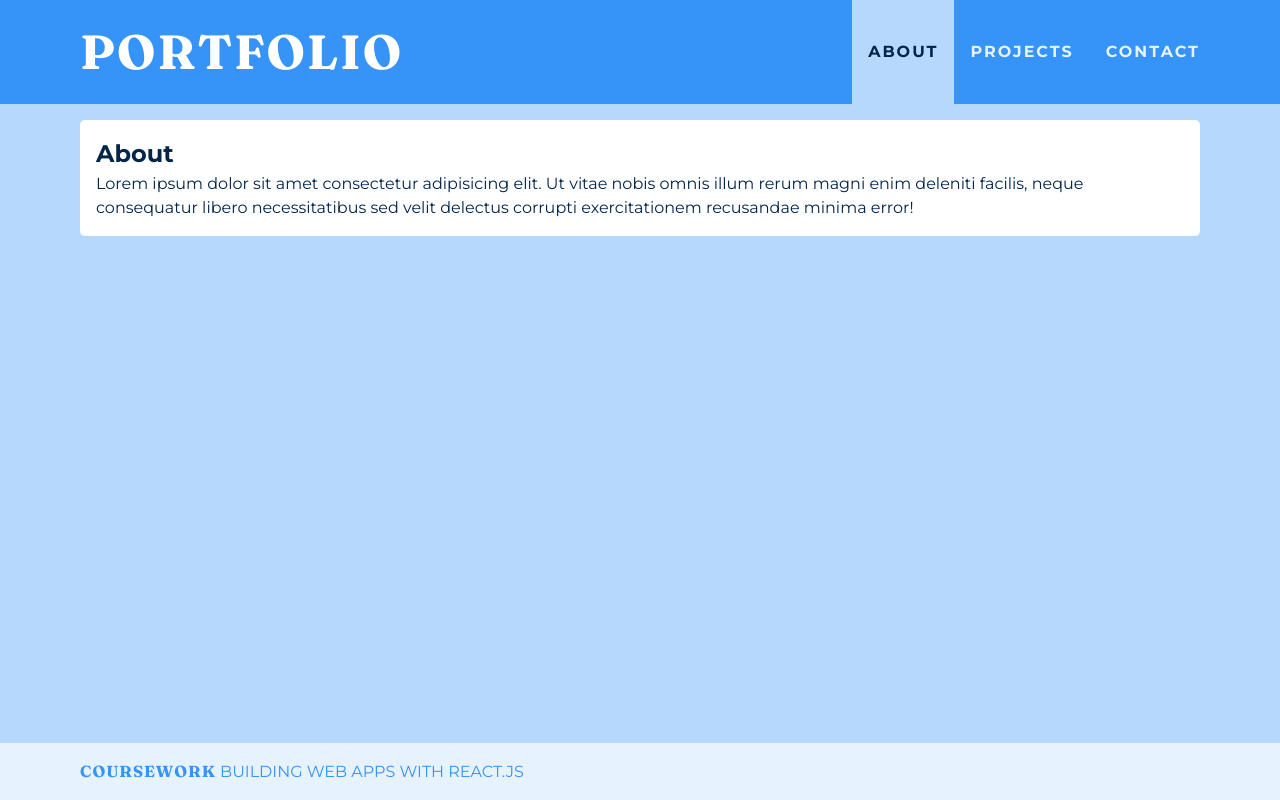
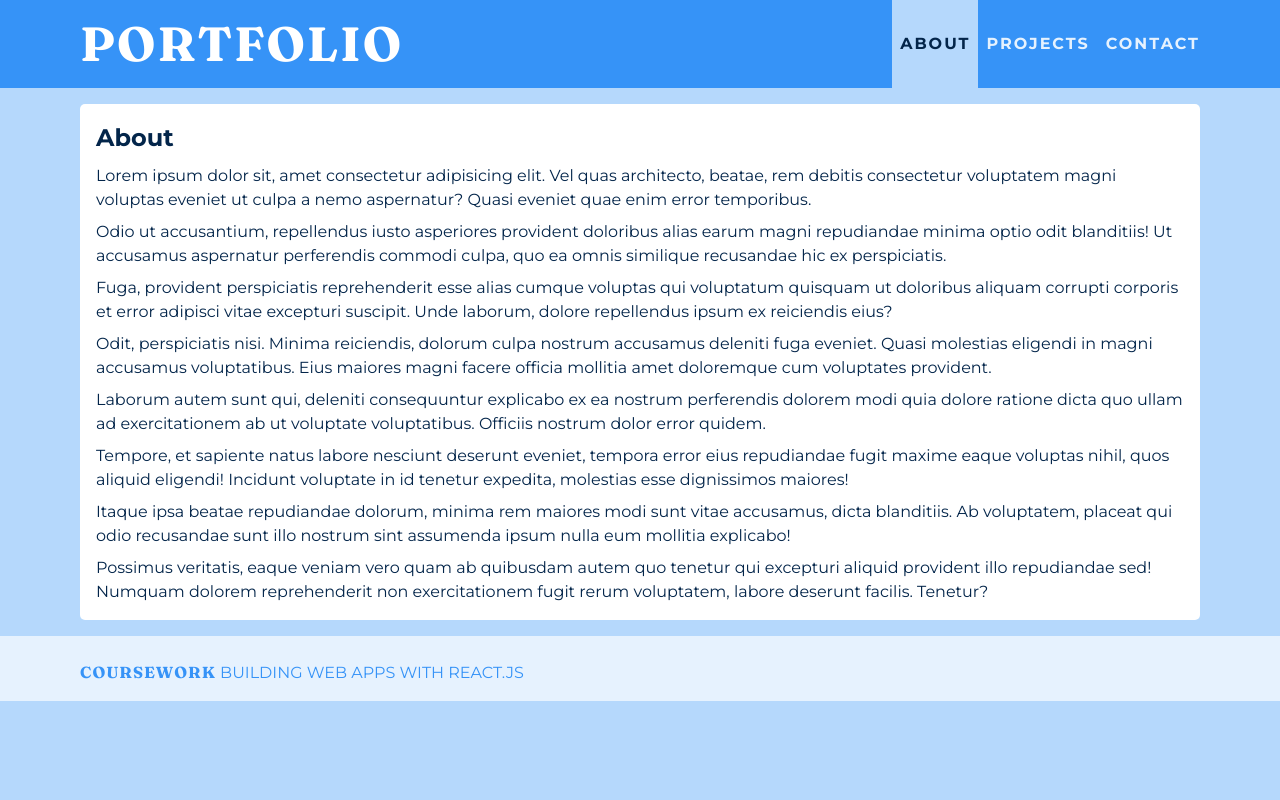
Before and after one commit to dana-eliz8bit/clg-react-app, a React (Create React App) app: page /about in a window 1280 px wide. Built offline with nearby package versions, Linux system fonts and the light colour scheme.

Commit message:
Styled food gallery project.

```diff
--- a/src/App.css
+++ b/src/App.css
@@ -29,12 +29,6 @@ body {
 main,
 footer {
   padding: 1rem 5rem;
-}
-
-footer {
-  position: absolute;
-  left: 0;
-  bottom: 0;
   width: 100vw;
 }
 
@@ -43,3 +37,7 @@ section {
   padding: 1rem;
   border-radius: 5px;
 }
+
+p {
+  margin-top: .5rem;
+}
--- /dev/null
+++ b/src/components/button/index.jsx
@@ -0,0 +1,11 @@
+const Button = (props) => {
+  return (
+    <div>
+      <button style={{ backgroundColor: props.isActive ? "green" : "red" }}>
+        {props.name}
+      </button>
+    </div>
+  );
+};
+
+export default Button;
--- a/src/components/foodList/foodListItem.jsx
+++ b/src/components/foodList/foodListItem.jsx
@@ -0,0 +1,22 @@
+import Button from "../button";
+import classes from "./foodListItem.module.css";
+
+function FoodListItem(props) {
+  return (
+    <div className={classes["list-item"]}>
+      {!props.foodData.haveTried && <h3 className={classes.accent}>Must try!</h3>}
+      <img src={props.foodData.image} alt={props.foodData.title} />
+      <h3>
+        {props.foodData.title} | {""}
+        {props.foodData.rating > 0 ? `${props.foodData.rating}/5` : `No Rating`}
+      </h3>
+      <p>{props.foodData.description}</p>
+      {/* <div className={classes["flex-group"]}>
+        <Button name="👍" isActive={true} />
+        <Button name="👎" isActive={false} />
+      </div> */}
+    </div>
+  );
+}
+
+export default FoodListItem;
--- a/src/components/foodList/foodListItem.module.css
+++ b/src/components/foodList/foodListItem.module.css
@@ -0,0 +1,29 @@
+img {
+  border-radius: 5px;
+  margin-bottom: 1rem;
+}
+
+
+.list-item {
+  display: flex;
+  flex-direction: column;
+  width: 30%;
+  padding: 1rem 0;
+}
+
+.accent {
+  font-family: var(--ff-accent);
+  color: var(--clr-primary-600);
+  text-transform: uppercase;
+  background-color: yellow;
+  border-radius: 50%;
+  position: absolute;
+  margin: 10px;
+  padding: 10px;
+}
+
+.flex-group {
+  display: flex;
+  flex-direction: row;
+  justify-content: space-between;
+}
--- a/src/components/foodList/index.jsx
+++ b/src/components/foodList/index.jsx
@@ -0,0 +1,11 @@
+import data from "../../data/food.json";
+import FoodListItem from "./foodListItem";
+
+
+function FoodList() {
+  return data.food.map((food) => {
+    return <FoodListItem foodData={food} />
+  });
+}
+
+export default FoodList;
--- a/src/components/navigation/navigation.module.css
+++ b/src/components/navigation/navigation.module.css
@@ -6,7 +6,7 @@
   justify-content: space-between;
   align-items: stretch;
   gap: 2rem;
-  padding: 0 4rem;
+  padding: 0 4.5rem;
 }
 
 .nav ul {
@@ -20,7 +20,7 @@
   height: 100%;
   display: flex;
   align-items: center;
-  padding: 1rem;
+  padding: .5rem;
 }
 
 .title {
--- a/src/data/food.json
+++ b/src/data/food.json
@@ -0,0 +1,25 @@
+{
+  "food": [
+    {
+      "title": "Acai Bowl",
+      "image": "https://images.unsplash.com/photo-1590301157284-ab2f8707bdc1?ixlib=rb-4.0.3&ixid=MnwxMjA3fDB8MHxwaG90by1wYWdlfHx8fGVufDB8fHx8&auto=format&fit=crop&w=735&q=80",
+      "description": "A thick smoothie in a bowl made with acai berry and fruit.. and garnished with a variety of colorful and tasty toppings.",
+      "rating": "5",
+      "haveTried": true
+    },
+    {
+      "title": "Avocado Toast",
+      "image": "https://images.unsplash.com/photo-1633204339698-5353c80c9046?ixlib=rb-4.0.3&ixid=MnwxMjA3fDB8MHxwaG90by1wYWdlfHx8fGVufDB8fHx8&auto=format&fit=crop&w=687&q=80",
+      "description": "Creamy avocado on whole grain toast .. and garnished with a variety of colorful and tasty toppings.",
+      "rating": "5",
+      "haveTried": true
+    },
+    {
+      "title": "Kale Salad",
+      "image": "https://images.unsplash.com/photo-1515543237350-b3eea1ec8082?ixlib=rb-4.0.3&ixid=MnwxMjA3fDB8MHxwaG90by1wYWdlfHx8fGVufDB8fHx8&auto=format&fit=crop&w=685&q=80",
+      "description": "A bowl of shredded kale with a creamy cashew or tahini dressing ..and garnished with a variety of colorful and tasty toppings.",
+      "rating": "",
+      "haveTried": false
+    }
+  ]
+}
--- a/src/pages/about.jsx
+++ b/src/pages/about.jsx
@@ -2,8 +2,15 @@ const About = () => {
   return (
     <section>
       <h1>About</h1>
-      <p>Lorem ipsum dolor sit amet consectetur adipisicing elit. Ut vitae nobis omnis illum rerum magni enim deleniti facilis, neque consequatur libero necessitatibus sed velit delectus corrupti exercitationem recusandae minima error!
-      </p>
+      <p>Lorem ipsum dolor sit, amet consectetur adipisicing elit. Vel quas architecto, beatae, rem debitis consectetur voluptatem magni voluptas eveniet ut culpa a nemo aspernatur? Quasi eveniet quae enim error temporibus.</p>
+      <p>
+      Odio ut accusantium, repellendus iusto asperiores provident doloribus alias earum magni repudiandae minima optio odit blanditiis! Ut accusamus aspernatur perferendis commodi culpa, quo ea omnis similique recusandae hic ex perspiciatis.</p>
+      <p>Fuga, provident perspiciatis reprehenderit esse alias cumque voluptas qui voluptatum quisquam ut doloribus aliquam corrupti corporis et error adipisci vitae excepturi suscipit. Unde laborum, dolore repellendus ipsum ex reiciendis eius?</p>
+      <p>Odit, perspiciatis nisi. Minima reiciendis, dolorum culpa nostrum accusamus deleniti fuga eveniet. Quasi molestias eligendi in magni accusamus voluptatibus. Eius maiores magni facere officia mollitia amet doloremque cum voluptates provident.</p>
+      <p>Laborum autem sunt qui, deleniti consequuntur explicabo ex ea nostrum perferendis dolorem modi quia dolore ratione dicta quo ullam ad exercitationem ab ut voluptate voluptatibus. Officiis nostrum dolor error quidem.</p>
+      <p>Tempore, et sapiente natus labore nesciunt deserunt eveniet, tempora error eius repudiandae fugit maxime eaque voluptas nihil, quos aliquid eligendi! Incidunt voluptate in id tenetur expedita, molestias esse dignissimos maiores!</p>
+      <p>Itaque ipsa beatae repudiandae dolorum, minima rem maiores modi sunt vitae accusamus, dicta blanditiis. Ab voluptatem, placeat qui odio recusandae sunt illo nostrum sint assumenda ipsum nulla eum mollitia explicabo!</p>
+      <p>Possimus veritatis, eaque veniam vero quam ab quibusdam autem quo tenetur qui excepturi aliquid provident illo repudiandae sed! Numquam dolorem reprehenderit non exercitationem fugit rerum voluptatem, labore deserunt facilis. Tenetur?</p>
     </section>
   );
 };
--- a/src/pages/home.jsx
+++ b/src/pages/home.jsx
@@ -2,8 +2,15 @@ const Home = () => {
   return (
     <section>
       <h1>Home</h1>
-      <p>Lorem ipsum dolor sit amet consectetur adipisicing elit. Ut vitae nobis omnis illum rerum magni enim deleniti facilis, neque consequatur libero necessitatibus sed velit delectus corrupti exercitationem recusandae minima error!
-      </p>
+      <p>Lorem ipsum dolor sit, amet consectetur adipisicing elit. Vel quas architecto, beatae, rem debitis consectetur voluptatem magni voluptas eveniet ut culpa a nemo aspernatur? Quasi eveniet quae enim error temporibus.</p>
+      <p>
+      Odio ut accusantium, repellendus iusto asperiores provident doloribus alias earum magni repudiandae minima optio odit blanditiis! Ut accusamus aspernatur perferendis commodi culpa, quo ea omnis similique recusandae hic ex perspiciatis.</p>
+      <p>Fuga, provident perspiciatis reprehenderit esse alias cumque voluptas qui voluptatum quisquam ut doloribus aliquam corrupti corporis et error adipisci vitae excepturi suscipit. Unde laborum, dolore repellendus ipsum ex reiciendis eius?</p>
+      <p>Odit, perspiciatis nisi. Minima reiciendis, dolorum culpa nostrum accusamus deleniti fuga eveniet. Quasi molestias eligendi in magni accusamus voluptatibus. Eius maiores magni facere officia mollitia amet doloremque cum voluptates provident.</p>
+      <p>Laborum autem sunt qui, deleniti consequuntur explicabo ex ea nostrum perferendis dolorem modi quia dolore ratione dicta quo ullam ad exercitationem ab ut voluptate voluptatibus. Officiis nostrum dolor error quidem.</p>
+      <p>Tempore, et sapiente natus labore nesciunt deserunt eveniet, tempora error eius repudiandae fugit maxime eaque voluptas nihil, quos aliquid eligendi! Incidunt voluptate in id tenetur expedita, molestias esse dignissimos maiores!</p>
+      <p>Itaque ipsa beatae repudiandae dolorum, minima rem maiores modi sunt vitae accusamus, dicta blanditiis. Ab voluptatem, placeat qui odio recusandae sunt illo nostrum sint assumenda ipsum nulla eum mollitia explicabo!</p>
+      <p>Possimus veritatis, eaque veniam vero quam ab quibusdam autem quo tenetur qui excepturi aliquid provident illo repudiandae sed! Numquam dolorem reprehenderit non exercitationem fugit rerum voluptatem, labore deserunt facilis. Tenetur?</p>
     </section>
   );
 };
--- a/src/pages/projects/foodGallery.jsx
+++ b/src/pages/projects/foodGallery.jsx
@@ -1,7 +1,14 @@
+import FoodList from "../../components/foodList/index";
+
+import classes from "../../components/foodList/foodListItem.module.css";
+
 const FoodGallery = () => {
   return (
     <section>
       <h2>Food Gallery</h2>
+      <div className={classes["flex-group"]}>
+        <FoodList />
+      </div>
     </section>
   );
 };
--- a/src/pages/projects/todo.jsx
+++ b/src/pages/projects/todo.jsx
@@ -1,6 +1,6 @@
 const Todo = () => {
   return (
-    <section>
+    <section >
       <h2>To Do</h2>
     </section>
   );
```
Also changed, not shown: src/components/foodList/foodList.module.css (deleted).
